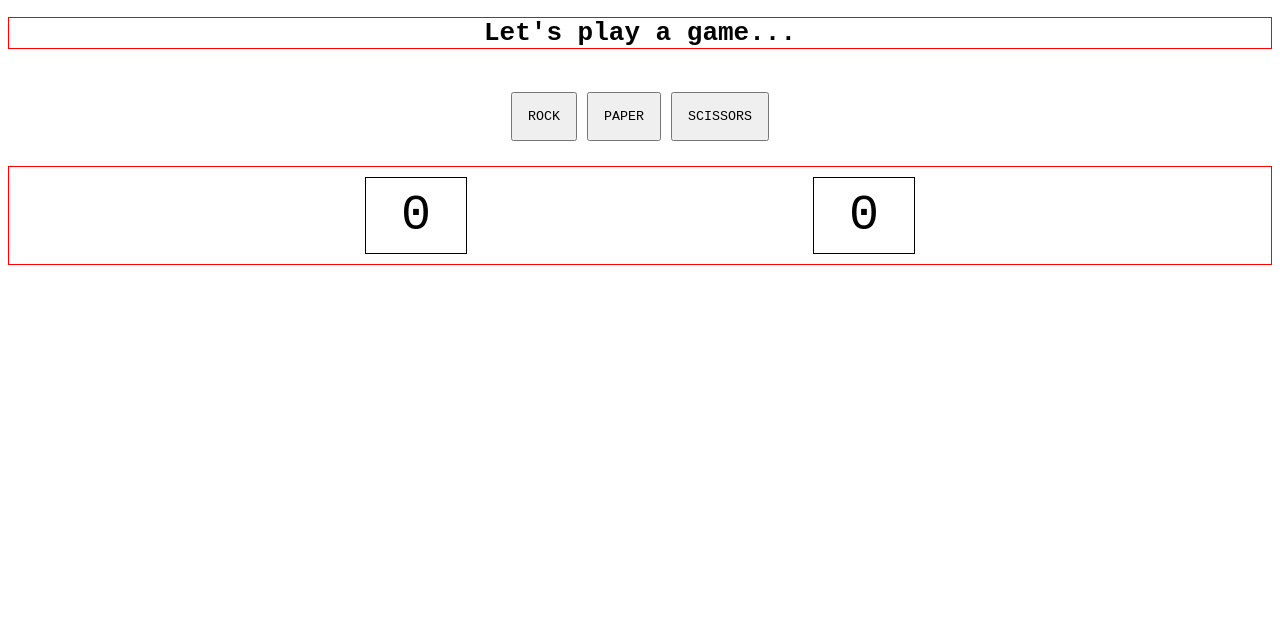
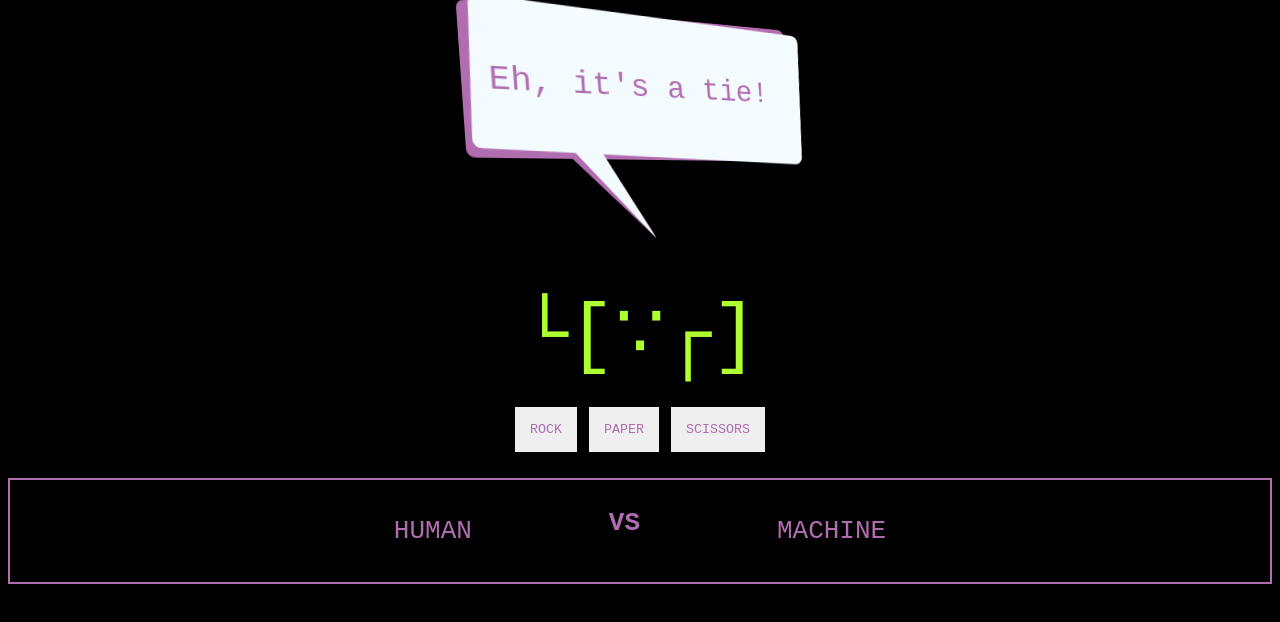
Before and after one commit to Chanduh/odin-rps, a plain HTML site: page index.html in a window 1280 px wide. Both pictures are taken after a click on the button "ROCK". Drawn offline with Linux system fonts and the light colour scheme.

Commit message:
Make functional

```diff
--- a/index.html
+++ b/index.html
@@ -7,27 +7,27 @@
 </head>
 <body>
 
-
-
-<h1 id="computerVoice">
-</h1>
-
+  <label class="speech-bubble" id= "computerVoice">
+    Care to play a game, mortal?
+</label>
+<div id="robot">└[∵┌]</div>
 <div id="buttons">
-    <button id="rock">ROCK</button>
-    <button id="paper">PAPER</button>
-    <button id="scissors">SCISSORS</button>
-
+     <button id="rock">ROCK</button>
+     <button id="paper">PAPER</button>
+     <button id="scissors">SCISSORS</button>
 </div>
 
 <div id="scoreboards">
-    <div id="scoreboardHuman"></div>
-    <div id="scoreboardComputer"></div>
+     <label id="scoreboardHuman"> </label>
+        <p class="playerScoreLabels">HUMAN</p>
+
+        <h1 id="vs">VS</h1>
+
+        <p class="playerScoreLabels">MACHINE</p>
+     <label id="scoreboardComputer"></label>
 </div>
 
 
-
-
-
-  <script src="script.js"></script>
+<script src="script.js"></script>
 </body>
 </html>
--- a/script.js
+++ b/script.js
@@ -1,63 +1,88 @@
+function compVoice(string) {
+    document.getElementById('computerVoice').innerHTML
+        = string;
+}
+function tallyHuman() {
+    document.getElementById('scoreboardHuman').innerHTML
+        += "|";
+        humanScore++;
+}
+function tallyComputer() {
+    document.getElementById('scoreboardComputer').innerHTML
+        += "|";
+        computerScore++;
 
-let computerVoice = "Let's play a game..."
-let computerSelection = getComputerChoice();
+}
 
+
+let playerSelection;
+let humanScore = 0;
+let computerScore = 0;
+
+
+// INITIATES GAME PLAY / GETS PLAYER INPUT
 const rock = document.querySelector("#rock");
 const paper = document.querySelector("#paper");
 const scissors = document.querySelector("#scissors");
 
-      rock.addEventListener("click", function(rock){
-        playerSelection = "ROCK";
-        let result = playRound("ROCK", computerSelection);
-        return result;
-      });
+rock.addEventListener("click", function(){
+    playRound("ROCK", getComputerChoice());
+});
+paper.addEventListener("click", function(){
+    playRound("PAPER", getComputerChoice());
+});
+scissors.addEventListener("click", function(){
+    playRound("SCISSORS", getComputerChoice());
+});
 
-
-      paper.addEventListener("click", function(paper){
-        playerSelection = "PAPER"
-      });
-      scissors.addEventListener("click", function(scissors){
-        playerSelection = "SCISSORS"
-      });
-
-
-
-
+// RANDOM COMPUTER INPUT
 function getComputerChoice(){
     let randomNumber = Math.floor(Math.random() * 3);
     if (randomNumber === 0){return "ROCK"}
     else if (randomNumber === 1){return "PAPER"}
     else if (randomNumber === 2){return "SCISSORS"}
 }
+function checkForGameOver(){
+if (computerScore >= 5 || humanScore >= 5){
+    location.reload();
 
-let scoreboardHuman = "0";
-let scoreboardComputer = "0";
+}
+}
+function checkForWinner(){
+    if (computerScore >= 5){
+        computerVoice.style.color = "red";
+        scoreboardHuman.style.color = "black";
+        scoreboardComputer.style.color = "red";
+        compVoice("That was so easy for me, you know.")
+    }
+    else if (humanScore >= 5){
+        computerVoice.style.color = "gray";
+        scoreboardComputer.style.color = "black";
+        scoreboardHuman.style.color = "red";
+        compVoice("Whatever, I let you win.")
+    }
+    else {}
+}
 
-function playRound(playerSelection, computerSelection){
+// GAMEPLAY
+function playRound(playerSelection, func){
 
+         checkForGameOver();
+         computerSelection = getComputerChoice()
 
-    return function(){
-        if (scoreboardHuman > 3 || scoreboardComputer > 3){
-            computerVoice = `We have a winner! You have ${scoreboardHuman}, I have ${scoreboardComputer};
-            return;`
-        }
-        else if (playerSelection === computerSelection){
-            computerVoice = "Tie!"
+        if (playerSelection === computerSelection){
+            compVoice("Eh, it's a tie!");
         }
         else if ((computerSelection == "ROCK" && playerSelection == "PAPER")||
             (computerSelection == "PAPER" && playerSelection == "SCISSORS")||
             (computerSelection == "SCISSORS" && playerSelection == "ROCK")){
-                scoreboardHuman++;
-                computerVoice = "Damn, you!";
+            compVoice("Damn, you!");
+            tallyHuman();
         }
-    }
+        else {
+        tallyComputer();
+        compVoice("Obviously.")
+        }
 
+        checkForWinner();
 }
-
-
-
-
-
-    document.getElementById('computerVoice').innerHTML = computerVoice
-    document.getElementById('scoreboardHuman').innerHTML = scoreboardHuman
-    document.getElementById('scoreboardComputer').innerHTML = scoreboardComputer
--- a/style.css
+++ b/style.css
@@ -1,14 +1,57 @@
+body { background: rgb(0, 0, 0); perspective: 35em; }
+.speech-bubble {
+  position: relative;
+  margin: .5em auto;
+  padding: .25em;
+  width: 10em; height: 4em;
+  border-radius: .25em;
+  transform: rotate(-4deg) rotateY(15deg);
+  background: rgb(176, 109, 176);
+  font: 2em/4 monospace, sans-serif;
+  text-align: center;
+}
+.speech-bubble:before, .speech-bubble:after {
+  margin-top:5px;
+  position: absolute;
+  z-index: -1;
+  content: '';
+}
+.speech-bubble:after {
+  top: 0; right: 0; bottom: 0; left: 0;
+  border-radius: inherit;
+  transform: rotate(2deg) translate(.35em, -.15em) scale(1.02);
+  background: #f4fbfe;
+}
+.speech-bubble:before {
+  border: solid 0 transparent;
+  border-right: solid 3.5em #f4fbfe;
+  border-bottom: solid .25em rgb(176, 109, 176);
+  bottom: .25em; left: 1.25em;
+  width: 0; height: 1em;
+  transform: rotate(45deg) skewX(75deg);
+}
+#robot{
+    font-size: 6em;
+    color: greenyellow;
+    text-align: center;
+    margin-top: 10%
+}
+
 * {
     font-family: monospace;
+    color: rgb(176, 109, 176);
 
 }
 
 button {
     padding: 15px;
     margin: 5px;
+    border: 1px solid black;
+
 }
 
 #buttons {
+
     display: flex;
     justify-content: center;
     align-items: center;
@@ -16,16 +59,18 @@ button {
 
 }
 
-h1 {
+#computerVoice {
     align-items: center;
+    font-size: 2em;;
     justify-content: center;
     display: flex;
-    border: 1px solid red;
+	line-height: 1em;
+
 }
 
 #scoreboards{
     display: flex;
-    border: 1px solid red;
+    border: 2px solid rgb(176, 109, 176);
     justify-content: space-evenly;
     padding: 10px;
 
@@ -36,8 +81,12 @@ h1 {
     font-size: 50px;;
     width: 100px;
     height: 75px;
-    border: 1px solid black;
     display: flex;
     align-items: center;
     justify-content: center;
+    color: greenyellow
 }
+
+p.playerScoreLabels{
+    font-size: 2em;
+}
```
